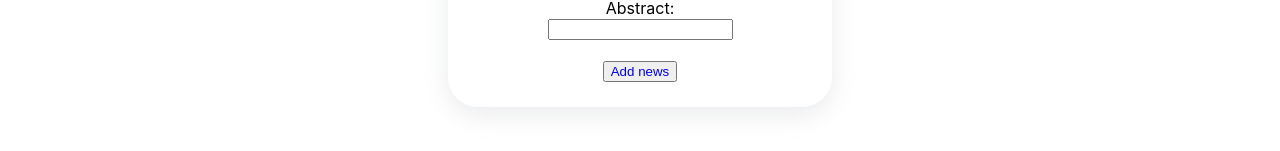
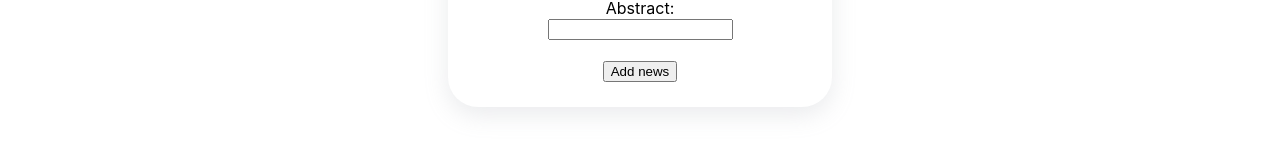
Before and after one commit to TaniuOp/React_Noticias, a React (Create React App) app: page /form in a window 1280 px wide. Shown: the part 431-582 px from the top of the page. Built offline with nearby package versions, Linux system fonts and the light colour scheme.

Commit message:
ajuste Routes

```diff
--- a/src/components/Form/Form.jsx
+++ b/src/components/Form/Form.jsx
@@ -42,7 +42,7 @@ class Form extends Component {
           <input type="text" id="abstract" name="abstract" />
           <br />
           <br />
-          <button><Link to="/list">Add news</Link></button>
+          <button>Add news</button>
         </form>
       </div>
     </div>)
```
Also changed, not shown: src/components/Main/Main.jsx (line endings or trailing spaces).
